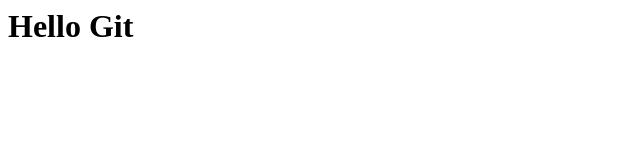
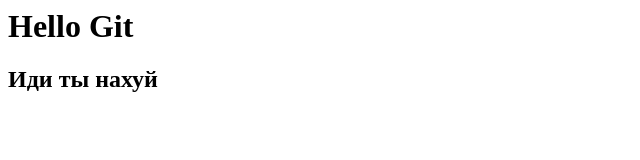
Before and after one commit to Dilia-dev/sample, a plain HTML site: page index.html in a window 1280 px wide. Shown: the whole page, without its empty margins (0-640 px from the left). Drawn offline with Linux system fonts and the light colour scheme.

Commit message:
New Commit

```diff
--- a/index.html
+++ b/index.html
@@ -1 +1,4 @@
 <h1> Hello Git</h1>
+
+
+<h2> Иди ты нахуй<h4>
```
Also changed, not shown: test.txt.
